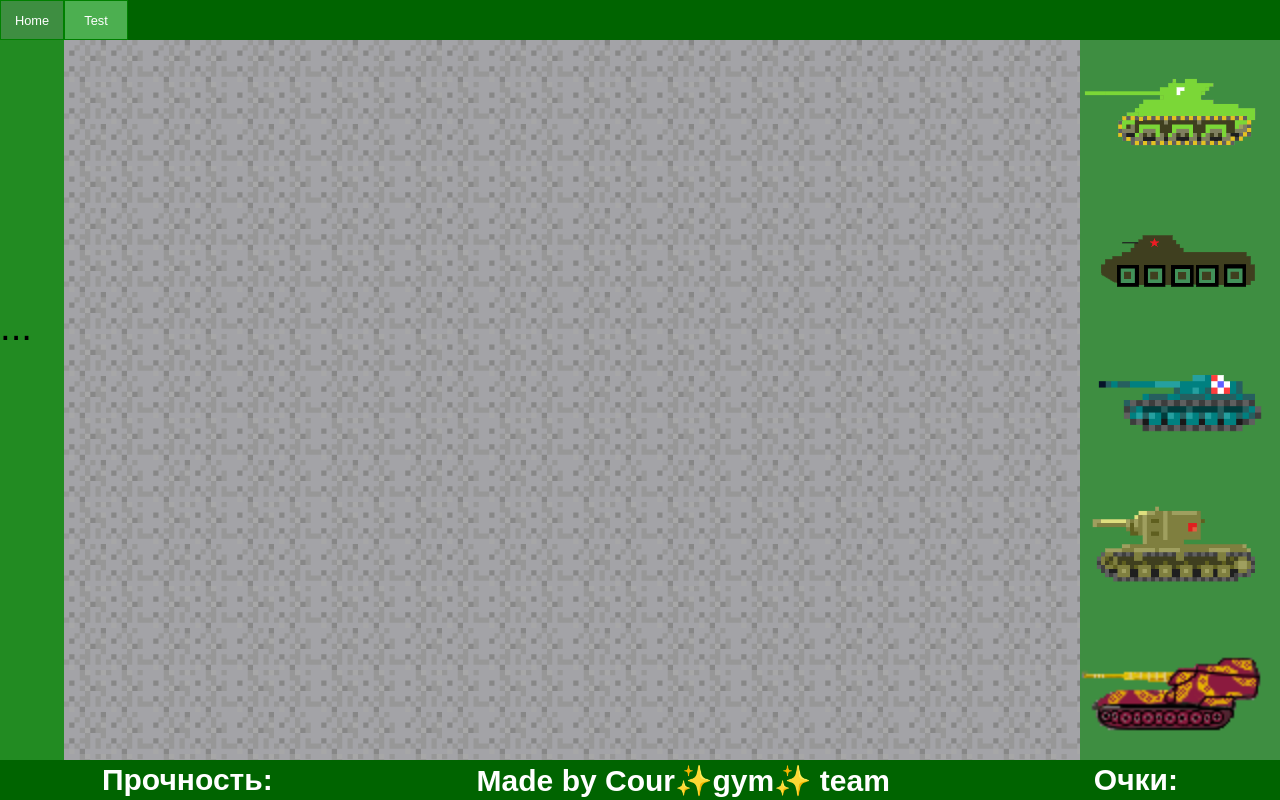
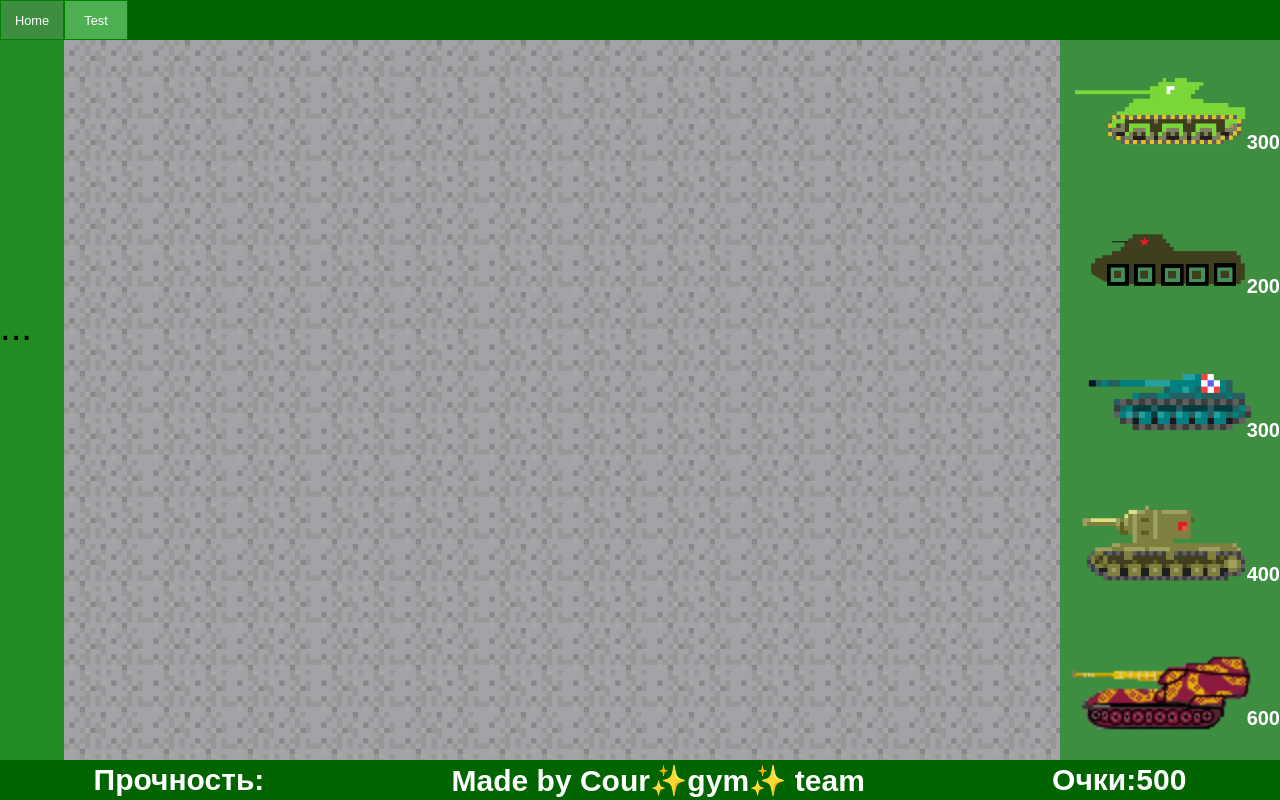
Before and after one commit to Dimdim28/Tanks.js, a website: page index.html in a window 1280 px wide. Drawn offline with Linux system fonts and the light colour scheme.

Commit message:
adaptive was improved in HTML and CSS

```diff
--- a/index.html
+++ b/index.html
@@ -28,11 +28,57 @@
       <div class="content">
         <div class="gamezone"></div>
         <div class="hangar">
-          <img src="./sprites/m4.png" alt="" class="player item" onclick="choose('M4')" />
-          <img src="./sprites/btr.png" alt="" class="btr item" onclick="choose('BTR')" />
-          <img src="./sprites/amx.png" alt="" class="amx item" onclick="choose('AMX')" />
-          <img src="./sprites/kv2.png" alt="" class="kv2 item" onclick="choose('KV2')" />
-          <img src="./sprites/wafen.png" alt="" class="wafen item" onclick="choose('WAFEN')" />
+          <div class="tank">
+            <img
+              src="./sprites/m4.png"
+              alt=""
+              class="player item"
+              onclick="choose('M4')"
+            />
+            <p>300</p>
+          </div>
+
+          <div class="tank">
+
+          <img
+            src="./sprites/btr.png"
+            alt=""
+            class="btr item"
+            onclick="choose('BTR')"
+          />
+          <p>200</p>
+          </div>
+
+          <div class="tank">
+            <img
+            src="./sprites/amx.png"
+            alt=""
+            class="amx item"
+            onclick="choose('AMX')"
+          />
+          <p>300</p>
+          </div>
+
+          <div class="tank">
+            <img
+            src="./sprites/kv2.png"
+            alt=""
+            class="kv2 item"
+            onclick="choose('KV2')"
+          />
+          <p>400</p>
+          </div>
+
+          <div class="tank">
+            <img
+            src="./sprites/wafen.png"
+            alt=""
+            class="wafen item"
+            onclick="choose('WAFEN')"
+          />
+          <p>600</p>
+          </div>
+
         </div>
       </div>
     </div>
@@ -44,7 +90,7 @@
       <p class="made">Made by Cour✨gym✨ team</p>
       <div class="points">
         <div class="text">Очки:</div>
-        <div class="number pointsnumber"></div>
+        <div class="number pointsnumber">500</div>
       </div>
     </div>
   </div>
--- a/style.css
+++ b/style.css
@@ -170,13 +170,25 @@ body { /*убирает пробел*/
     background-size: 100% 100%;
 }
 
+.tank  {
+position: relative;
+}
+
+.tank p {
+    position: absolute;
+    font-size: 20px;
+    color: white;
+    bottom: 0;
+    right: 0;
+    font-weight: 600;
+}
 .item{
     width: 200px;
-    margin: 0;
+    margin: 10px;
 }
 .item:hover{
-    transform: scale(1.3);
     transition: 0.3s;
+filter: brightness(1.4);
 }
 
 .bullet{
@@ -218,3 +230,13 @@ font-size: 30px;
 font-weight: 700;
 display: block;
 }
+
+
+@media (max-width: 800px) {
+    .footer, .number{
+        font-size: 20px;
+    }
+    .item{
+        width: 150px;
+    }
+ }
```
